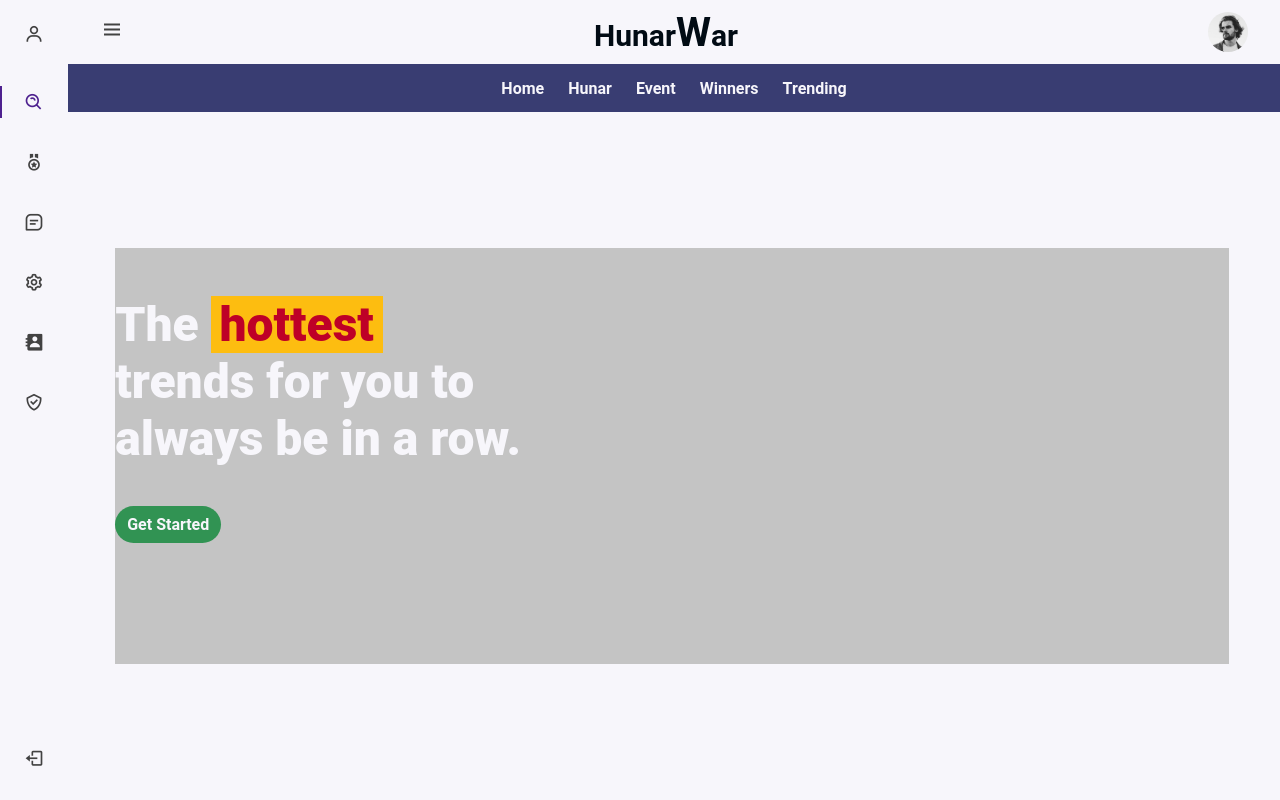
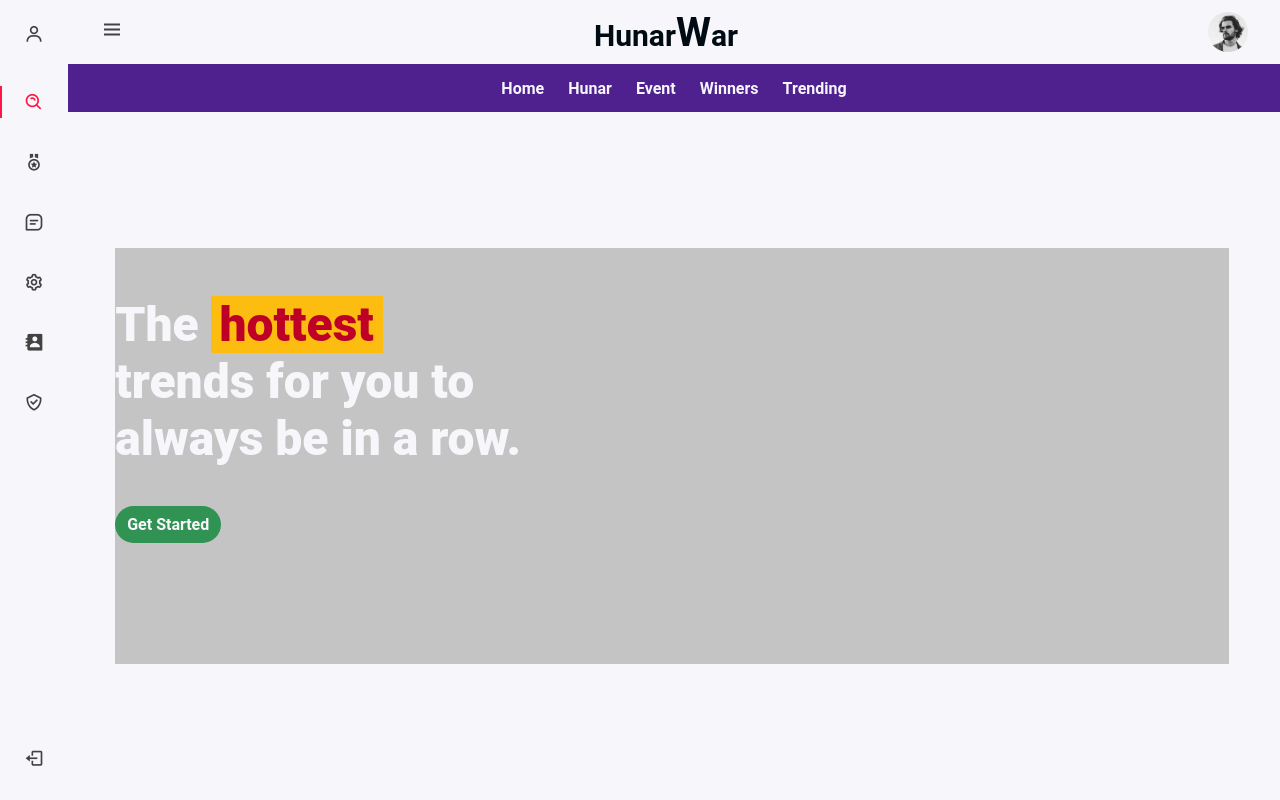
Before and after one commit to AtoZ-Work/hunarwar, a plain HTML site: page index.html in a window 1280 px wide. Drawn offline with nearby package versions, Linux system fonts and the light colour scheme.

Commit message:
Update styles.css

```diff
--- a/assets/css/styles.css
+++ b/assets/css/styles.css
@@ -7,9 +7,9 @@
   --nav-width: 68px;
 
   /*===== Colors =====*/
-  --first-color:#4e218f;
+  --first-color:#ff1744;
   --second-color: #424242;
-  --main-color:#393d72;
+  --main-color:#4e218f;
   --first-color-light: #C4C4C4;
   --white-color: #F7F6FB;
   --black-color: #010B14;
```
